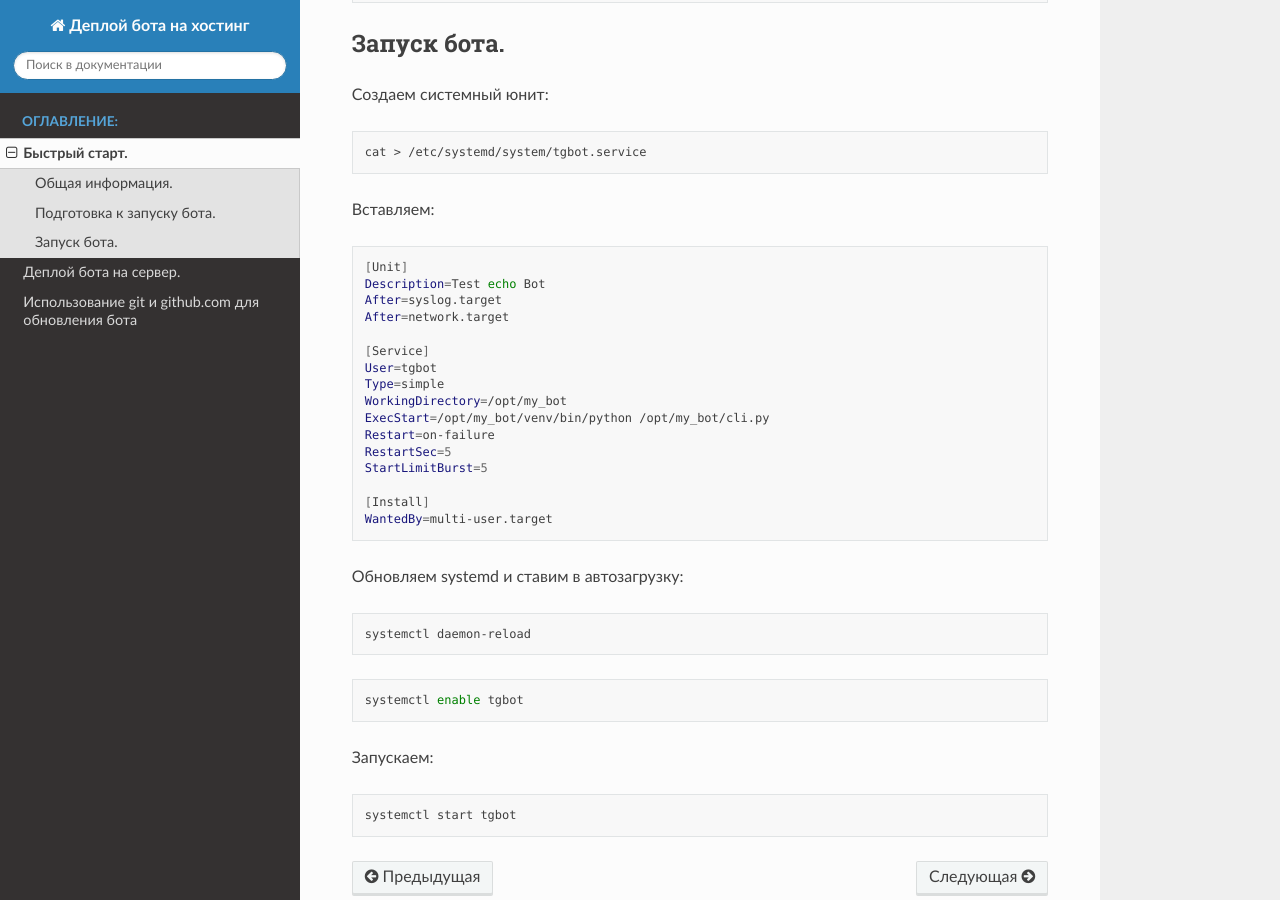
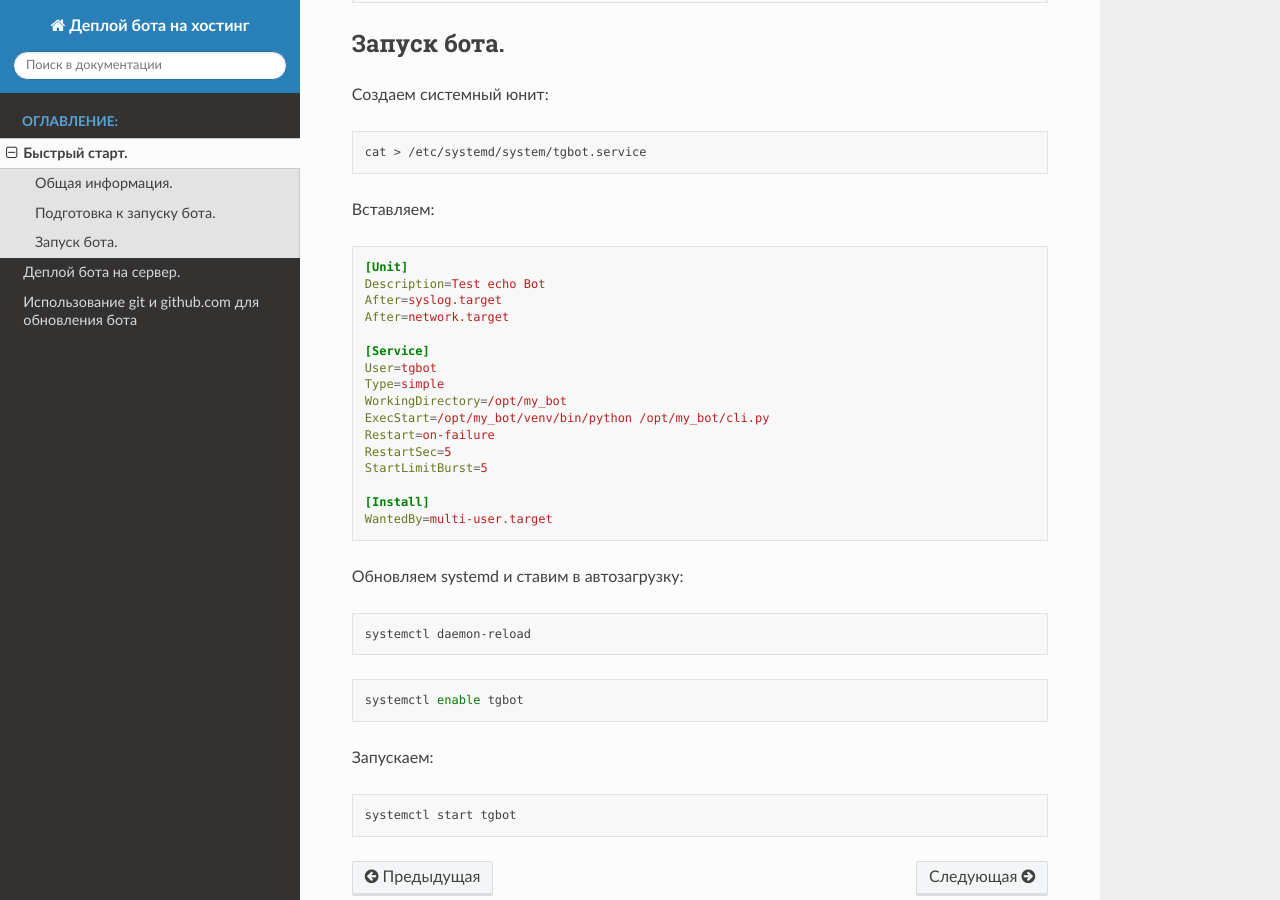
Before and after one commit to Robotvasya/bot_deploy_docs, a Sphinx documentation site: the page built from source/quick_start.rst, in a window 1280 px wide and 900 px high, scrolled down 1208 px. Built offline with Sphinx 7.4.7 and the Read the Docs theme 2.0.0, drawn with Linux system fonts in a browser that asks for light colours.

Commit message:
Update quick_start.rst
fix syntax

```diff
--- a/source/quick_start.rst
+++ b/source/quick_start.rst
@@ -66,7 +66,7 @@
 
 Вставляем:
 
-.. code-block:: bash
+.. code-block:: ini
 
   [Unit]
   Description=Test echo Bot
```
